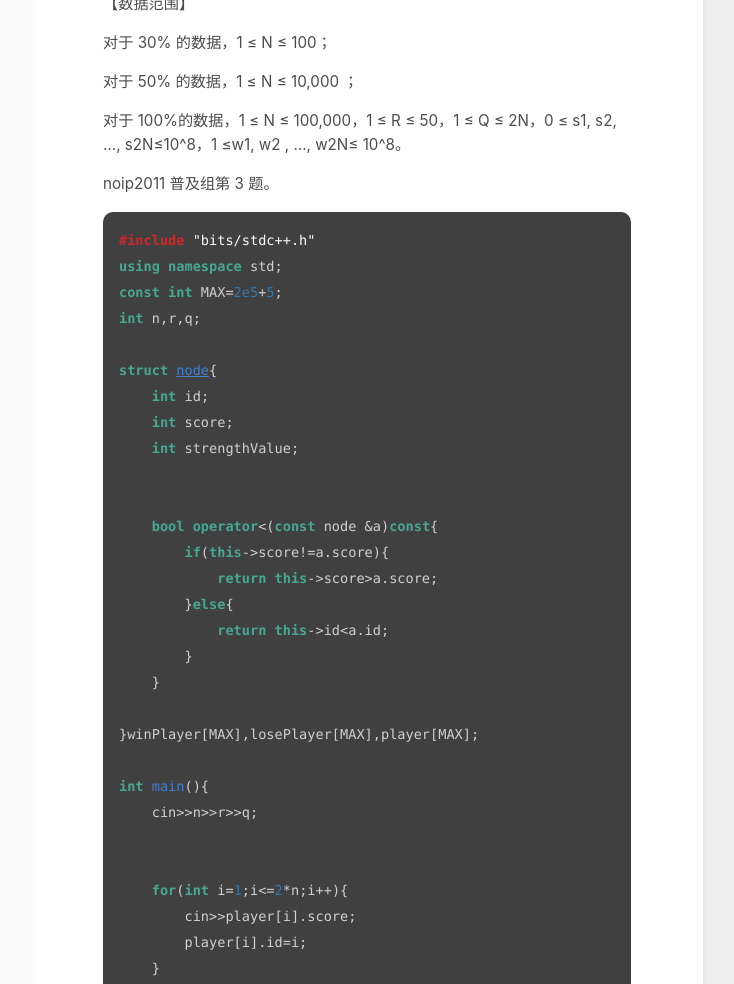
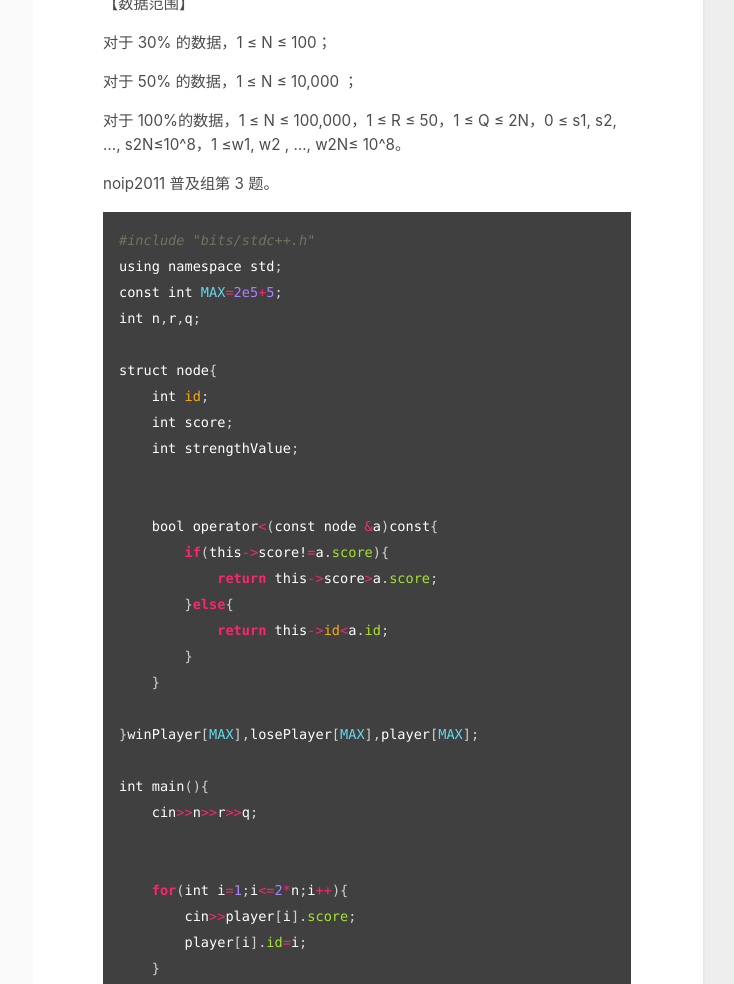
Before and after one commit to Beriholic/beriholic.github.io, a Jekyll site: the page built from _posts/2023-1-7-瑞士轮.md, in a window 1280 px wide, cut to the strip 2339-3323 px from the top of the page. Shown: the whole strip, without its empty margins (417-1151 px from the left). Built offline with Jekyll 4.4.1, drawn with Linux system fonts in a browser that asks for light colours; some of the changed text lies outside the part shown.

Commit message:
Add to the highlighter

````diff
--- a/_config.yml
+++ b/_config.yml
@@ -41,6 +41,10 @@
 
 markdown_ext: "markdown,mkdown,mkdn,mkd,md"
 markdown: kramdown
+highlighter: rouge
+
+kramdown:
+  syntax_highlighter: rouge
 
 # Filtering Content
 show_drafts: null
--- a/_layouts/post.html
+++ b/_layouts/post.html
@@ -1,8 +1,8 @@
 ---
 layout: page
 ---
-
 <div class="post">
+<link href="/assets/css/syntax.css" rel="stylesheet"/>
   <div>
     {% if page.title %}
     <p class="post_title">{{ page.title }}</p>
--- a/_posts/2023-1-7-瑞士轮.md
+++ b/_posts/2023-1-7-瑞士轮.md
@@ -64,7 +64,7 @@
 
 noip2011 普及组第 3 题。
 
-```c++
+~~~ruby
 #include "bits/stdc++.h"
 using namespace std;
 const int MAX=2e5+5;
@@ -119,4 +119,4 @@
 
     cout<<player[q].id;
 }
-```
+~~~
--- /dev/null
+++ b/assets/css/syntax.css
@@ -0,0 +1,198 @@
+.highlight table td { padding: 5px; }
+.highlight table pre { margin: 0; }
+.highlight .gh {
+  color: #999999;
+}
+.highlight .sr {
+  color: #f6aa11;
+}
+.highlight .go {
+  color: #888888;
+}
+.highlight .gp {
+  color: #555555;
+}
+.highlight .gs {
+}
+.highlight .gu {
+  color: #aaaaaa;
+}
+.highlight .nb {
+  color: #f6aa11;
+}
+.highlight .cm {
+  color: #75715e;
+}
+.highlight .cp {
+  color: #75715e;
+}
+.highlight .c1 {
+  color: #75715e;
+}
+.highlight .cs {
+  color: #75715e;
+}
+.highlight .c, .highlight .ch, .highlight .cd, .highlight .cpf {
+  color: #75715e;
+}
+.highlight .err {
+  color: #960050;
+}
+.highlight .gr {
+  color: #960050;
+}
+.highlight .gt {
+  color: #960050;
+}
+.highlight .gd {
+  color: #49483e;
+}
+.highlight .gi {
+  color: #49483e;
+}
+.highlight .ge {
+  color: #49483e;
+}
+.highlight .kc {
+  color: #66d9ef;
+}
+.highlight .kd {
+  color: #66d9ef;
+}
+.highlight .kr {
+  color: #66d9ef;
+}
+.highlight .no {
+  color: #66d9ef;
+}
+.highlight .kt {
+  color: #66d9ef;
+}
+.highlight .mf {
+  color: #ae81ff;
+}
+.highlight .mh {
+  color: #ae81ff;
+}
+.highlight .il {
+  color: #ae81ff;
+}
+.highlight .mi {
+  color: #ae81ff;
+}
+.highlight .mo {
+  color: #ae81ff;
+}
+.highlight .m, .highlight .mb, .highlight .mx {
+  color: #ae81ff;
+}
+.highlight .sc {
+  color: #ae81ff;
+}
+.highlight .se {
+  color: #ae81ff;
+}
+.highlight .ss {
+  color: #ae81ff;
+}
+.highlight .sd {
+  color: #e6db74;
+}
+.highlight .s2 {
+  color: #e6db74;
+}
+.highlight .sb {
+  color: #e6db74;
+}
+.highlight .sh {
+  color: #e6db74;
+}
+.highlight .si {
+  color: #e6db74;
+}
+.highlight .sx {
+  color: #e6db74;
+}
+.highlight .s1 {
+  color: #e6db74;
+}
+.highlight .s, .highlight .sa, .highlight .dl {
+  color: #e6db74;
+}
+.highlight .na {
+  color: #a6e22e;
+}
+.highlight .nc {
+  color: #a6e22e;
+}
+.highlight .nd {
+  color: #a6e22e;
+}
+.highlight .ne {
+  color: #a6e22e;
+}
+.highlight .nf, .highlight .fm {
+  color: #a6e22e;
+}
+.highlight .vc {
+  color: #ffffff;
+  background-color: #404040;
+}
+.highlight .nn {
+  color: #ffffff;
+  background-color: #404040;
+}
+.highlight .nl {
+  color: #ffffff;
+  background-color: #404040;
+}
+.highlight .ni {
+  color: #ffffff;
+  background-color: #404040;
+}
+.highlight .bp {
+  color: #ffffff;
+  background-color: #404040;
+}
+.highlight .vg {
+  color: #ffffff;
+  background-color: #404040;
+}
+.highlight .vi {
+  color: #ffffff;
+  background-color: #404040;
+}
+.highlight .nv, .highlight .vm {
+  color: #ffffff;
+  background-color: #404040;
+}
+.highlight .w {
+  color: #ffffff;
+  background-color: #404040;
+}
+.highlight {
+  color: #ffffff;
+  background-color: #404040;
+}
+.highlight .n, .highlight .py, .highlight .nx {
+  color: #ffffff;
+  background-color: #404040;
+}
+.highlight .ow {
+  color: #f92672;
+}
+.highlight .nt {
+  color: #f92672;
+}
+.highlight .k, .highlight .kv {
+  color: #f92672;
+}
+.highlight .kn {
+  color: #f92672;
+}
+.highlight .kp {
+  color: #f92672;
+}
+.highlight .o {
+  color: #f92672;
+}
````
